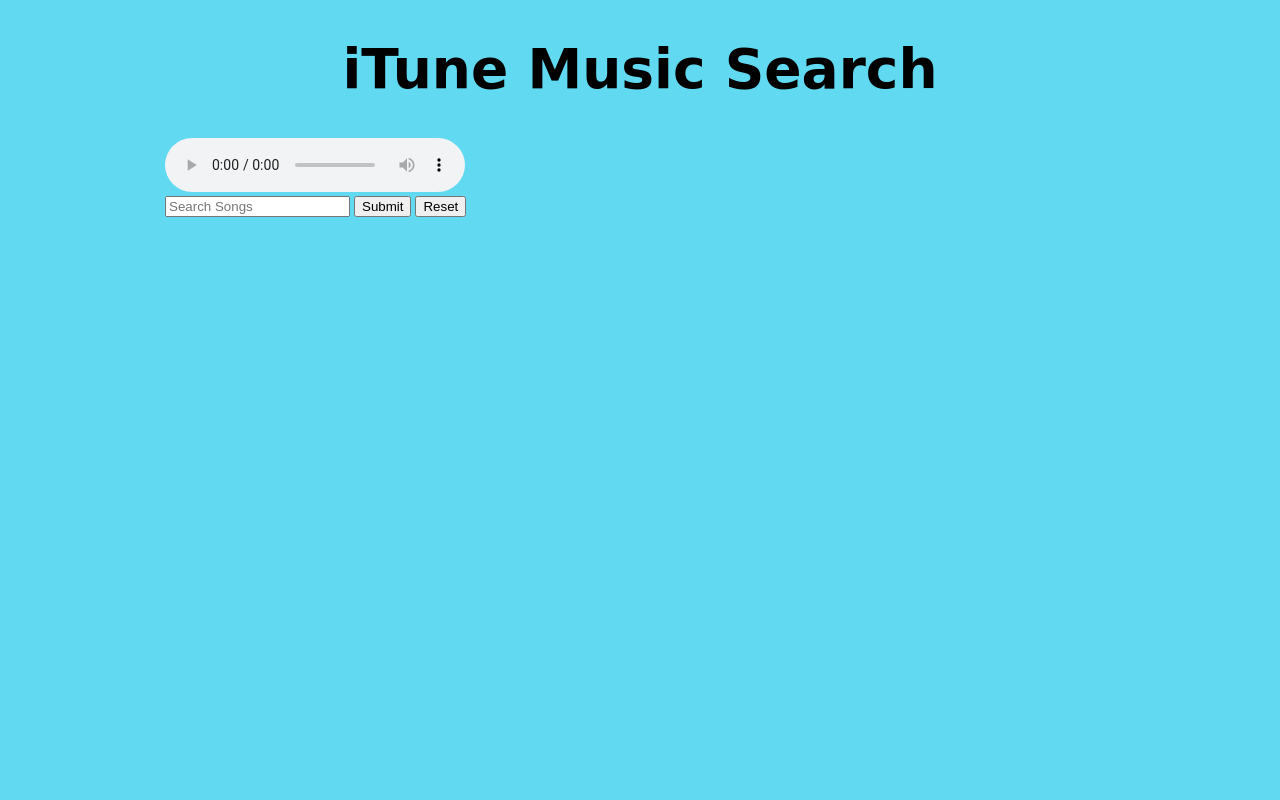
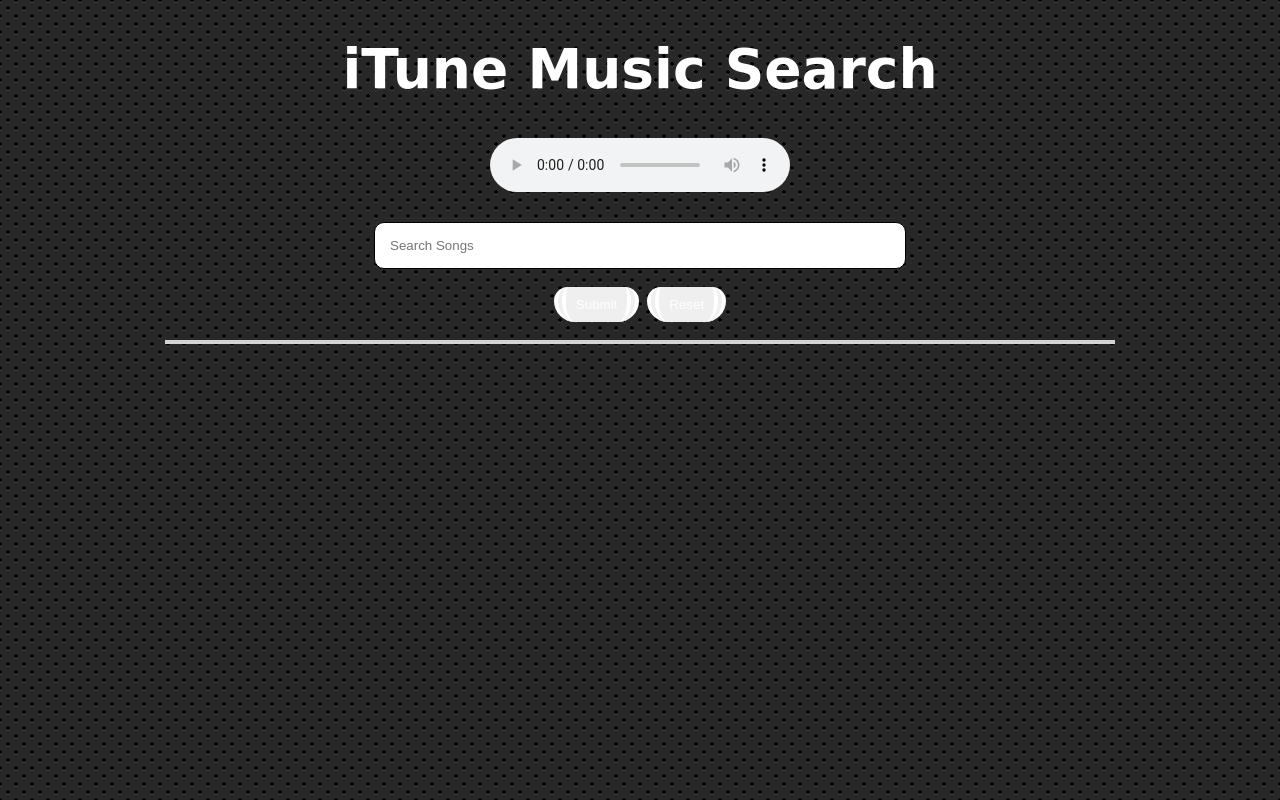
Before and after one commit to cjzeledon/iTuneMusicSearch, a plain HTML site: page index.html in a window 1280 px wide. Drawn offline with Linux system fonts and the light colour scheme; a web font is replaced by a local one.

Commit message:
Fixed the search box to show results. Just now need to figure out how to show preview music url on top of webpage.

```diff
--- a/index.html
+++ b/index.html
@@ -6,20 +6,21 @@
 </head>
 <body>
 
+
   <div class="container">
     <header>
       <h1>iTune Music Search</h1>
     </header>
 
     <section class="player">
-      <audio class="music-player" controls="controls" src=""></audio>
+      <audio class="music-player" controls="controls" src=" "></audio>
     </section>
 
     <section class="search">
       <form class="search-form">
         <input type="text" id="FindSongs" name="searchMusic" placeholder="Search Songs">
-        <input type="submit" value="Submit" id="submit">
-        <input type="reset" value="Reset">
+        <p id="HitButtons"><input type="submit" value="Submit" id="submit">
+        <input type="reset" value="Reset"></p>
       </form>
     </section>
 
--- a/main.js
+++ b/main.js
@@ -14,9 +14,9 @@ const search = document.querySelector(".search");
 const searchForm = document.querySelector(".search-form");
 const results = document.querySelector(".results");
 const submitBtn = document.querySelector("#submit");
+const audioURL = document.querySelector("audio");
 
-submitBtn.addEventListener("click",
-  function(ev) {
+submitBtn.addEventListener("click", function(ev) {
     ev.preventDefault();
     let searchSongs = document.querySelector("#FindSongs").value;
     console.log('button works');
@@ -31,12 +31,13 @@ function musicJSON(musicData){
 }
 
 function musicFIND (musicResults){
+  console.log(musicResults);
   let spaceOUT = " ";
   // Do not forget to add link to the thumbnail to probably play music/add music
   for (i = 0; i < musicResults.results.length; i++){
     let populateResults =`
       <div class="individual">
-      <img src="${musicResults.results[i].artworkUrl100}">
+      <img src="${musicResults.results[i].artworkUrl100}"></audio>
       <p class="track">${musicResults.results[i].trackName}</p>
       <p class="artist">${musicResults.results[i].artistName}</p>
       </div>
@@ -46,6 +47,10 @@ function musicFIND (musicResults){
   results.innerHTML = spaceOUT;
 }
 
+// function previewUrl(){
+// console.log
+// }
+
 function catchALL (err){
   console.log(err);
 }
--- a/styles.css
+++ b/styles.css
@@ -4,19 +4,42 @@
 font-family: 'Iceland', cursive;
 font-family: 'Stardos Stencil', cursive;*/
 
+/*The creation of the background is courtesy of http://lea.verou.me/css3patterns/#carbon-fibre*/
 body {
-  background-color: #60d9f1;
+background:
+radial-gradient(black 15%, transparent 16%) 0 0,
+radial-gradient(black 15%, transparent 16%) 8px 8px,
+radial-gradient(rgba(255,255,255,.1) 15%, transparent 20%) 0 1px,
+radial-gradient(rgba(255,255,255,.1) 15%, transparent 20%) 8px 9px;
+background-color:#282828;
+background-size:16px 16px;;
 }
+
+
 h1{
 font-family: 'Nixie One', cursive, 'Iceland', cursive, 'Stardos Stencil', cursive;
 font-size: 55px;
 text-align: center;
+font-weight: bolder;
+color: white;
 }
+
+h3{
+  color: white;
+}
+
 .individual{
   display: inline-block;
   width: 230px;
   background-color: white;
   margin-bottom: 2px;
+  padding-top: 10px;
+  border-radius: 40px;
+  border: 2px solid black;
+}
+
+.individual:hover{
+  background-color: lightgray;
 }
 
 .container {
@@ -25,18 +48,65 @@ text-align: center;
   margin-right: auto;
 }
 
+.search{
+  border-bottom: 4px solid lightgray;
+  margin-bottom: 10px;
+}
+
 p.track{
   font-size: smaller;
-  color: green;
+  color: darkslateblue;
   text-align: center;
 }
 
 p.artist{
-  color: pink;
+  color: chocolate;
   text-align: center;
+  background-color: antiquewhite;
+  width: 80%;
+  margin-left: auto;
+  margin-right: auto;
+  border-radius: 20px;
+  padding: 2px;
 }
 
 img{
   display: block;
   margin: auto;
+  border: 1px solid black;
 }
+
+audio.music-player{
+  display: block;
+  margin: auto;
+}
+
+.search-form{
+  margin-top: 30px;
+}
+
+input#FindSongs{
+  display: block;
+  margin: auto;
+  padding: 15px;
+  width: 500px;
+  border-radius: 10px;
+  border: 1px solid black;
+}
+
+p#HitButtons{
+  text-align: center;
+}
+
+input[type=submit], input[type=reset]{
+  padding: 10px;
+  margin: 2px;
+  color: white;
+  border-width: 0px 12px 0px 12px;
+  border-style: double;
+  border-color: white;
+  border-radius:40px 40px 60px 60px;
+  -moz-border-radius:40px 40px 60px 60px;
+  -webkit-border-radius:40px 40px 60px 60px;
+}
+/*Courtesy of http://www.entheosweb.com/tutorials/css/borders.asp*/
```
